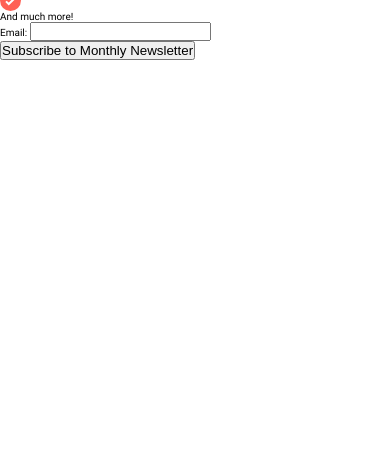
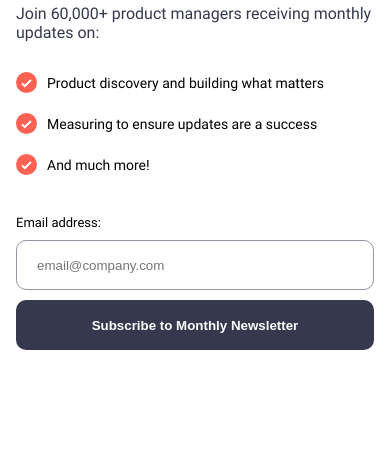
Before and after one commit to BilalHassen/news-letter-widget, a plain HTML site: page index.html in a window 390 px wide. Shown: the part 387-844 px from the top of the page. Drawn offline with Linux system fonts and the light colour scheme.

Commit message:
styling done for mobile

```diff
--- a/index.html
+++ b/index.html
@@ -15,36 +15,45 @@
           alt="header-image"
         />
       </div>
+      <div class="header__text">
         <h1 class="header__title">Stay updated!</h1>
         <p class="header__sub-para">
           Join 60,000+ product managers receiving monthly updates on:
         </p>
+        <div class="header__container">
           <div class="header__icon-container">
             <img class="header__icon" src="./assets/images/icon-list.svg" />
-        <p class="header__para">Product discovery and building what matters</p>
+            <p class="header__para">
+              Product discovery and building what matters
+            </p>
           </div>
           <div class="header__icon-container">
             <img class="header__icon" src="./assets/images/icon-list.svg" />
-        <p class="header__para">Measuring to ensure updates are a success</p>
+            <p class="header__para">
+              Measuring to ensure updates are a success
+            </p>
           </div>
           <div class="header__icon-container">
             <img class="header__icon" src="./assets/images/icon-list.svg" />
             <p class="header__para">And much more!</p>
           </div>
+        </div>
         <!-- Newsletter Subscription Form -->
         <form class="header__newsletter-form" action="/subscribe" method="post">
-        <label class="header__label" for="email">Email:</label>
+          <label class="header__label" for="email">Email address:</label><br />
           <input
             class="header__input"
             type="email"
             id="email"
             name="email"
+            placeholder="email@company.com"
             required
           />
           <button class="header__button" type="submit">
             Subscribe to Monthly Newsletter
           </button>
         </form>
+      </div>
     </section>
   </body>
 </html>
--- a/styles/partials/_header.scss
+++ b/styles/partials/_header.scss
@@ -0,0 +1,63 @@
+.header__text {
+  padding-left: 1.6rem;
+  padding-right: 1.6rem;
+  padding-top: 4rem;
+}
+
+.header {
+  &__title {
+    font-size: 4rem;
+    color: hsl(235, 18%, 26%);
+  }
+
+  &__sub-para {
+    font-size: 1.6rem;
+    padding-top: 2rem;
+    padding-bottom: 2rem;
+    color: hsl(235, 18%, 26%);
+  }
+
+  &__container {
+    display: flex;
+    flex-direction: column;
+    gap: 2rem;
+    padding-bottom: 4rem;
+    padding-top: 1rem;
+  }
+
+  &__icon-container {
+    display: flex;
+    align-items: center;
+    gap: 1rem;
+  }
+
+  &__input {
+    width: 100%;
+    height: 5rem;
+    border-radius: 10px;
+    border: 1px solid hsl(231, 7%, 60%);
+    margin-top: 1rem;
+    margin-bottom: 1rem;
+    padding-left: 2rem;
+    color: hsl(231, 7%, 60%);
+  }
+
+  &__button {
+    width: 100%;
+    height: 5rem;
+    background-color: hsl(235, 18%, 26%);
+    border-radius: 10px;
+    border: none;
+    margin-bottom: 2rem;
+    color: white;
+    font-weight: 700;
+  }
+
+  &__para {
+    font-size: 1.4rem;
+  }
+
+  &__label {
+    font-size: 1.3rem;
+  }
+}
```
Also changed, not shown: styles/style.css, 1 other file. Lines whose indentation alone changed are shown as unchanged.
